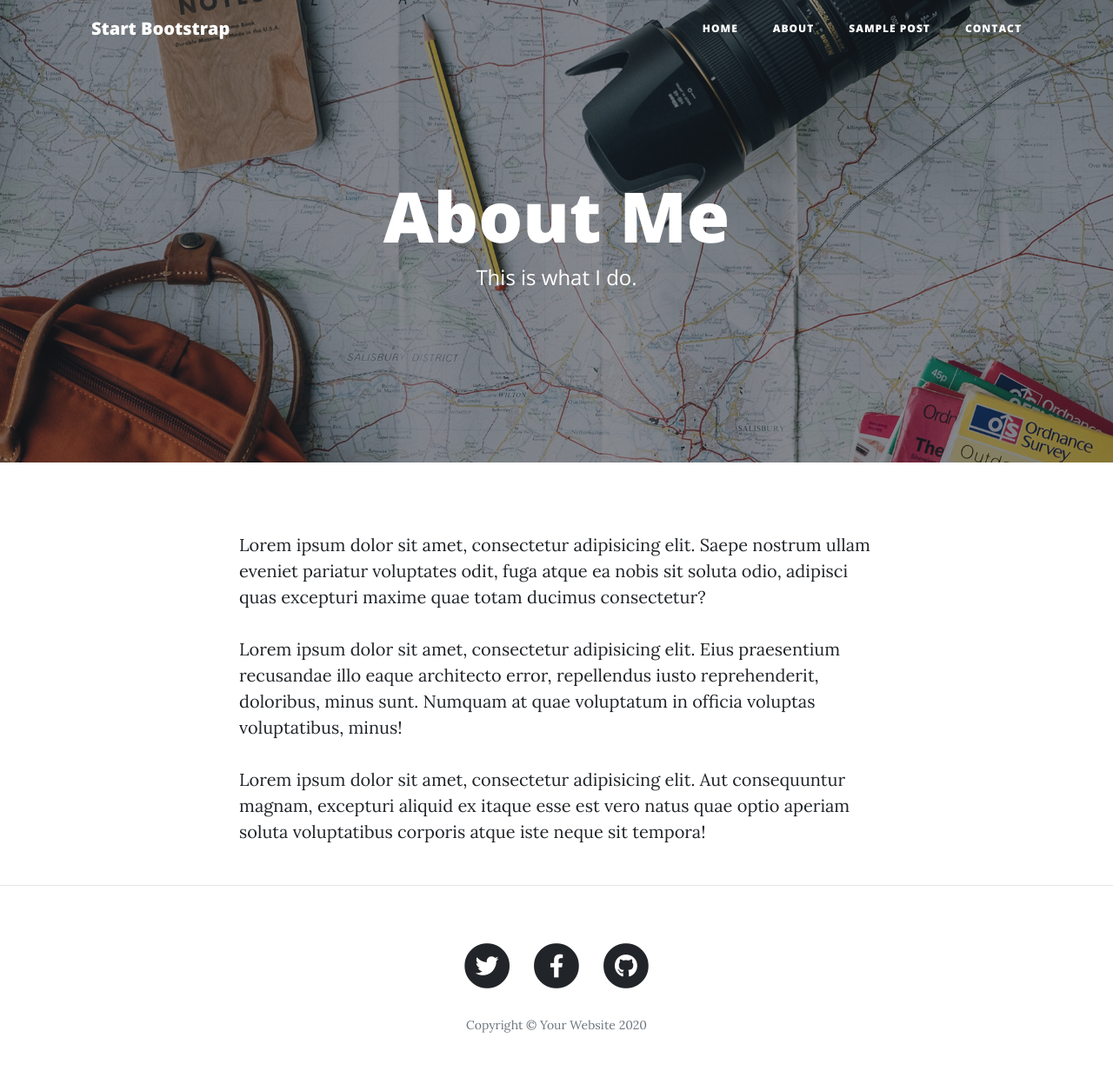
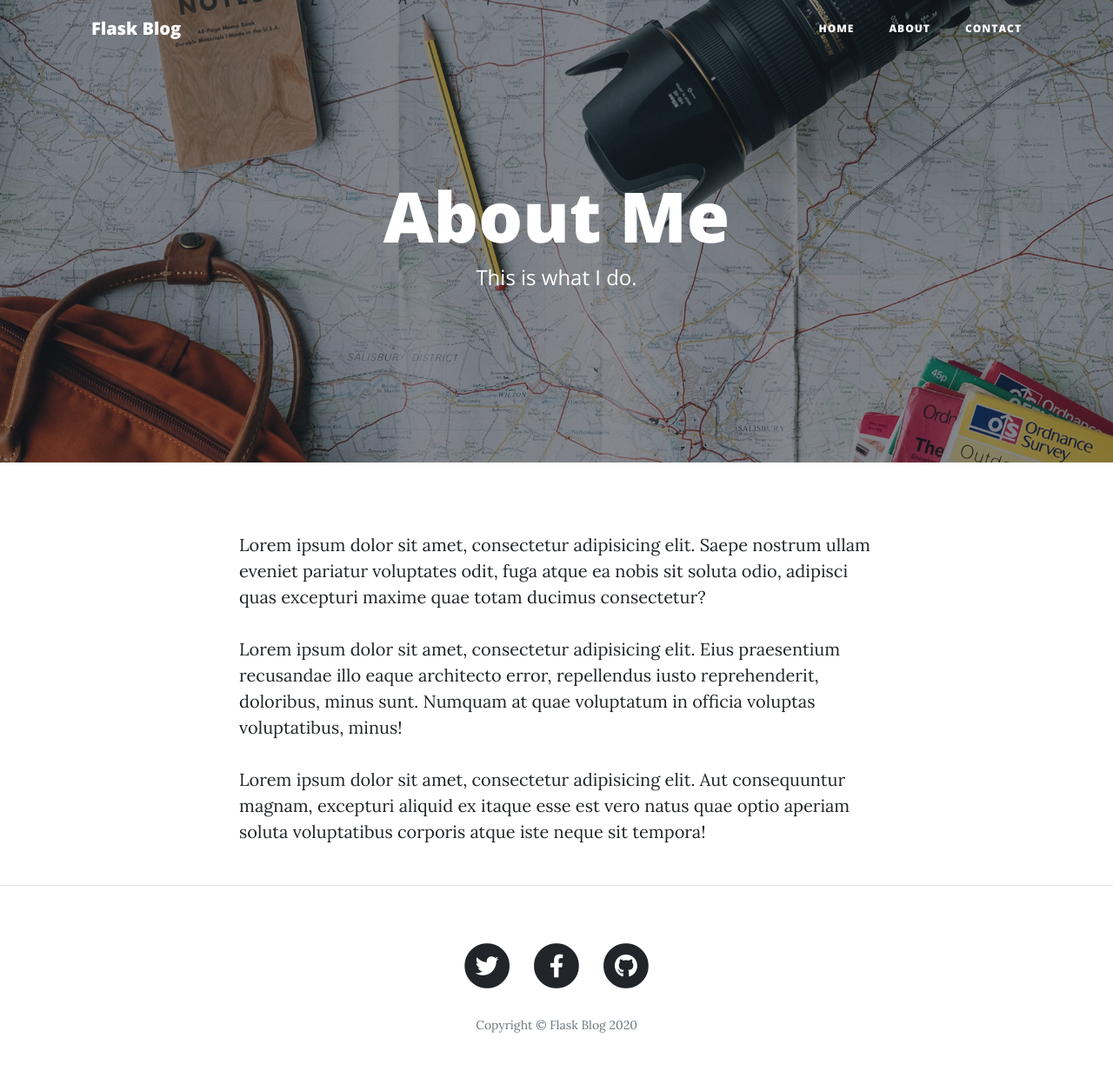
Before and after one commit to kmhmubin/Python-Projects-with-source-code, a Flask app: template FlasKBlog/templates/about.html in a window 1280 px wide. Shown: the whole page at 87% size. Run offline with Flask 2, Linux system fonts and the light colour scheme; the template is opened without the code that fills it, so the values that code supplies are empty; some libraries are stand-ins or nearby versions.

Commit message:
feat: update the about page

```diff
--- a/FlasKBlog/templates/about.html
+++ b/FlasKBlog/templates/about.html
@@ -1,35 +1,57 @@
 <!DOCTYPE html>
 <html lang="en">
+  <head>
+    <meta charset="utf-8" />
+    <meta
+      name="viewport"
+      content="width=device-width, initial-scale=1, shrink-to-fit=no"
+    />
+    <meta name="description" content="" />
+    <meta name="author" content="" />
 
-<head>
-
-  <meta charset="utf-8">
-  <meta name="viewport" content="width=device-width, initial-scale=1, shrink-to-fit=no">
-  <meta name="description" content="">
-  <meta name="author" content="">
-
-  <title>Clean Blog - Start Bootstrap Theme</title>
+    <title>Flask Blog</title>
 
     <!-- Bootstrap core CSS -->
-  <link href="vendor/bootstrap/css/bootstrap.min.css" rel="stylesheet">
+    <link
+      href="/static/vendor/bootstrap/css/bootstrap.min.css"
+      rel="stylesheet"
+    />
 
     <!-- Custom fonts for this template -->
-  <link href="vendor/fontawesome-free/css/all.min.css" rel="stylesheet" type="text/css">
-  <link href='https://fonts.googleapis.com/css?family=Lora:400,700,400italic,700italic' rel='stylesheet' type='text/css'>
-  <link href='https://fonts.googleapis.com/css?family=Open+Sans:300italic,400italic,600italic,700italic,800italic,400,300,600,700,800' rel='stylesheet' type='text/css'>
+    <link
+      href="/static/vendor/fontawesome-free/css/all.min.css"
+      rel="stylesheet"
+      type="text/css"
+    />
+    <link
+      href="https://fonts.googleapis.com/css?family=Lora:400,700,400italic,700italic"
+      rel="stylesheet"
+      type="text/css"
+    />
+    <link
+      href="https://fonts.googleapis.com/css?family=Open+Sans:300italic,400italic,600italic,700italic,800italic,400,300,600,700,800"
+      rel="stylesheet"
+      type="text/css"
+    />
 
     <!-- Custom styles for this template -->
-  <link href="css/clean-blog.min.css" rel="stylesheet">
-
+    <link href="/static/css/clean-blog.min.css" rel="stylesheet" />
   </head>
 
   <body>
-
     <!-- Navigation -->
     <nav class="navbar navbar-expand-lg navbar-light fixed-top" id="mainNav">
       <div class="container">
-      <a class="navbar-brand" href="index.html">Start Bootstrap</a>
-      <button class="navbar-toggler navbar-toggler-right" type="button" data-toggle="collapse" data-target="#navbarResponsive" aria-controls="navbarResponsive" aria-expanded="false" aria-label="Toggle navigation">
+        <a class="navbar-brand" href="index.html">Flask Blog</a>
+        <button
+          class="navbar-toggler navbar-toggler-right"
+          type="button"
+          data-toggle="collapse"
+          data-target="#navbarResponsive"
+          aria-controls="navbarResponsive"
+          aria-expanded="false"
+          aria-label="Toggle navigation"
+        >
           Menu
           <i class="fas fa-bars"></i>
         </button>
@@ -42,9 +64,6 @@
               <a class="nav-link" href="about.html">About</a>
             </li>
             <li class="nav-item">
-            <a class="nav-link" href="post.html">Sample Post</a>
-          </li>
-          <li class="nav-item">
               <a class="nav-link" href="contact.html">Contact</a>
             </li>
           </ul>
@@ -53,7 +72,10 @@
     </nav>
 
     <!-- Page Header -->
-  <header class="masthead" style="background-image: url('img/about-bg.jpg')">
+    <header
+      class="masthead"
+      style="background-image: url('/static/img/about-bg.jpg')"
+    >
       <div class="overlay"></div>
       <div class="container">
         <div class="row">
@@ -71,14 +93,29 @@
     <div class="container">
       <div class="row">
         <div class="col-lg-8 col-md-10 mx-auto">
-        <p>Lorem ipsum dolor sit amet, consectetur adipisicing elit. Saepe nostrum ullam eveniet pariatur voluptates odit, fuga atque ea nobis sit soluta odio, adipisci quas excepturi maxime quae totam ducimus consectetur?</p>
-        <p>Lorem ipsum dolor sit amet, consectetur adipisicing elit. Eius praesentium recusandae illo eaque architecto error, repellendus iusto reprehenderit, doloribus, minus sunt. Numquam at quae voluptatum in officia voluptas voluptatibus, minus!</p>
-        <p>Lorem ipsum dolor sit amet, consectetur adipisicing elit. Aut consequuntur magnam, excepturi aliquid ex itaque esse est vero natus quae optio aperiam soluta voluptatibus corporis atque iste neque sit tempora!</p>
+          <p>
+            Lorem ipsum dolor sit amet, consectetur adipisicing elit. Saepe
+            nostrum ullam eveniet pariatur voluptates odit, fuga atque ea nobis
+            sit soluta odio, adipisci quas excepturi maxime quae totam ducimus
+            consectetur?
+          </p>
+          <p>
+            Lorem ipsum dolor sit amet, consectetur adipisicing elit. Eius
+            praesentium recusandae illo eaque architecto error, repellendus
+            iusto reprehenderit, doloribus, minus sunt. Numquam at quae
+            voluptatum in officia voluptas voluptatibus, minus!
+          </p>
+          <p>
+            Lorem ipsum dolor sit amet, consectetur adipisicing elit. Aut
+            consequuntur magnam, excepturi aliquid ex itaque esse est vero natus
+            quae optio aperiam soluta voluptatibus corporis atque iste neque sit
+            tempora!
+          </p>
         </div>
       </div>
     </div>
 
-  <hr>
+    <hr />
 
     <!-- Footer -->
     <footer>
@@ -111,19 +148,17 @@
                 </a>
               </li>
             </ul>
-          <p class="copyright text-muted">Copyright &copy; Your Website 2020</p>
+            <p class="copyright text-muted">Copyright &copy; Flask Blog 2020</p>
           </div>
         </div>
       </div>
     </footer>
 
     <!-- Bootstrap core JavaScript -->
-  <script src="vendor/jquery/jquery.min.js"></script>
-  <script src="vendor/bootstrap/js/bootstrap.bundle.min.js"></script>
+    <script src="/static/vendor/jquery/jquery.min.js"></script>
+    <script src="/static/vendor/bootstrap/js/bootstrap.bundle.min.js"></script>
 
     <!-- Custom scripts for this template -->
-  <script src="js/clean-blog.min.js"></script>
-
+    <script src="/static/js/clean-blog.min.js"></script>
   </body>
-
 </html>
```
Lines whose indentation alone changed are shown as unchanged.
